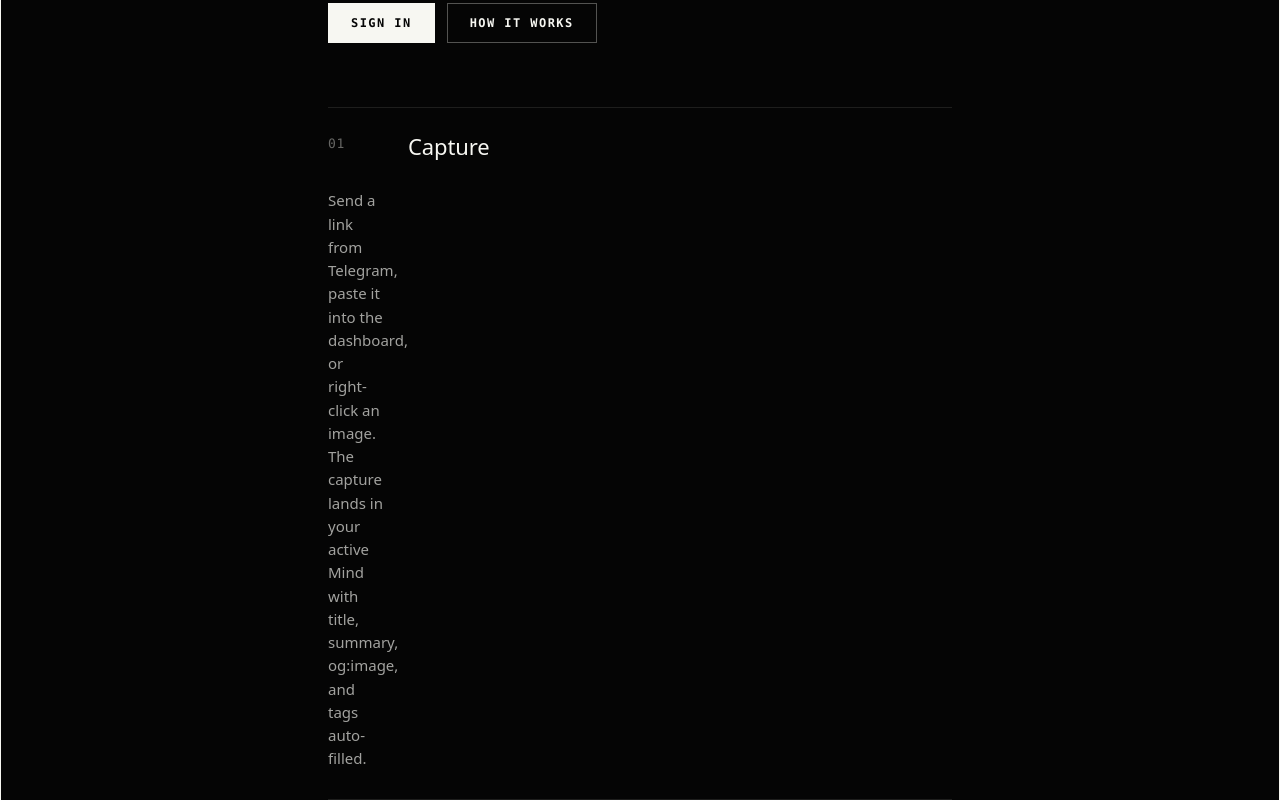
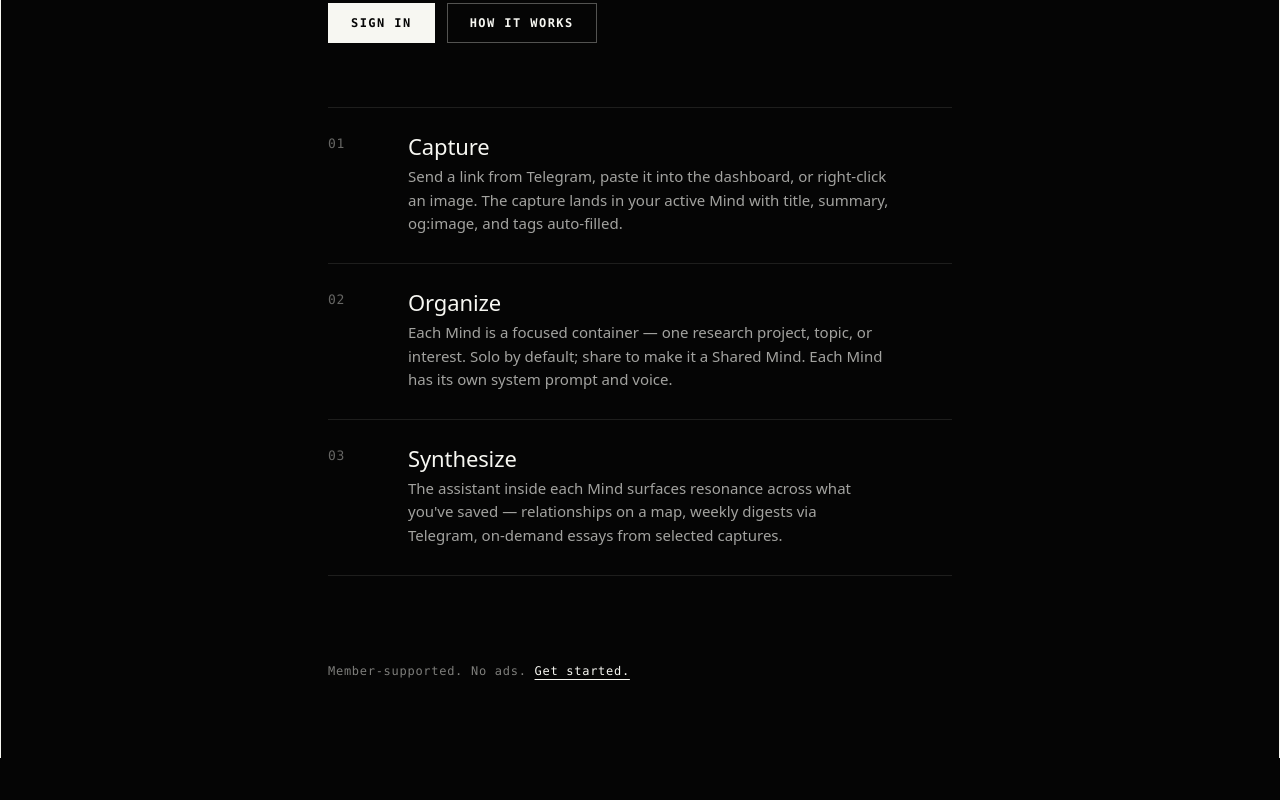
Before and after one commit to p3t3rango/MuttMind, a Next.js app: page / in a window 1280 px wide. Shown: the part 540-1340 px from the top of the page. After the commit the page ends 1298 px from the top, so only its background shows below. Built offline with nearby package versions, Linux system fonts and the light colour scheme; no server answers.

Commit message:
fix(ui): landing page steps — wrap title+body so body uses the content column

```diff
--- a/src/app/page.tsx
+++ b/src/app/page.tsx
@@ -60,24 +60,30 @@ export default function Home() {
         <ol className="home__steps" id="how">
           <li className="home__step">
             <p className="home__step-num">01</p>
+            <div className="home__step-content">
               <h2 className="home__step-title">Capture</h2>
               <p className="home__step-body">
                 Send a link from Telegram, paste it into the dashboard, or right-click an image. The capture lands in your active Mind with title, summary, og:image, and tags auto-filled.
               </p>
+            </div>
           </li>
           <li className="home__step">
             <p className="home__step-num">02</p>
+            <div className="home__step-content">
               <h2 className="home__step-title">Organize</h2>
               <p className="home__step-body">
                 Each Mind is a focused container — one research project, topic, or interest. Solo by default; share to make it a Shared Mind. Each Mind has its own system prompt and voice.
               </p>
+            </div>
           </li>
           <li className="home__step">
             <p className="home__step-num">03</p>
+            <div className="home__step-content">
               <h2 className="home__step-title">Synthesize</h2>
               <p className="home__step-body">
                 The assistant inside each Mind surfaces resonance across what you&apos;ve saved — relationships on a map, weekly digests via Telegram, on-demand essays from selected captures.
               </p>
+            </div>
           </li>
         </ol>
 
```
Lines whose indentation alone changed are shown as unchanged.
